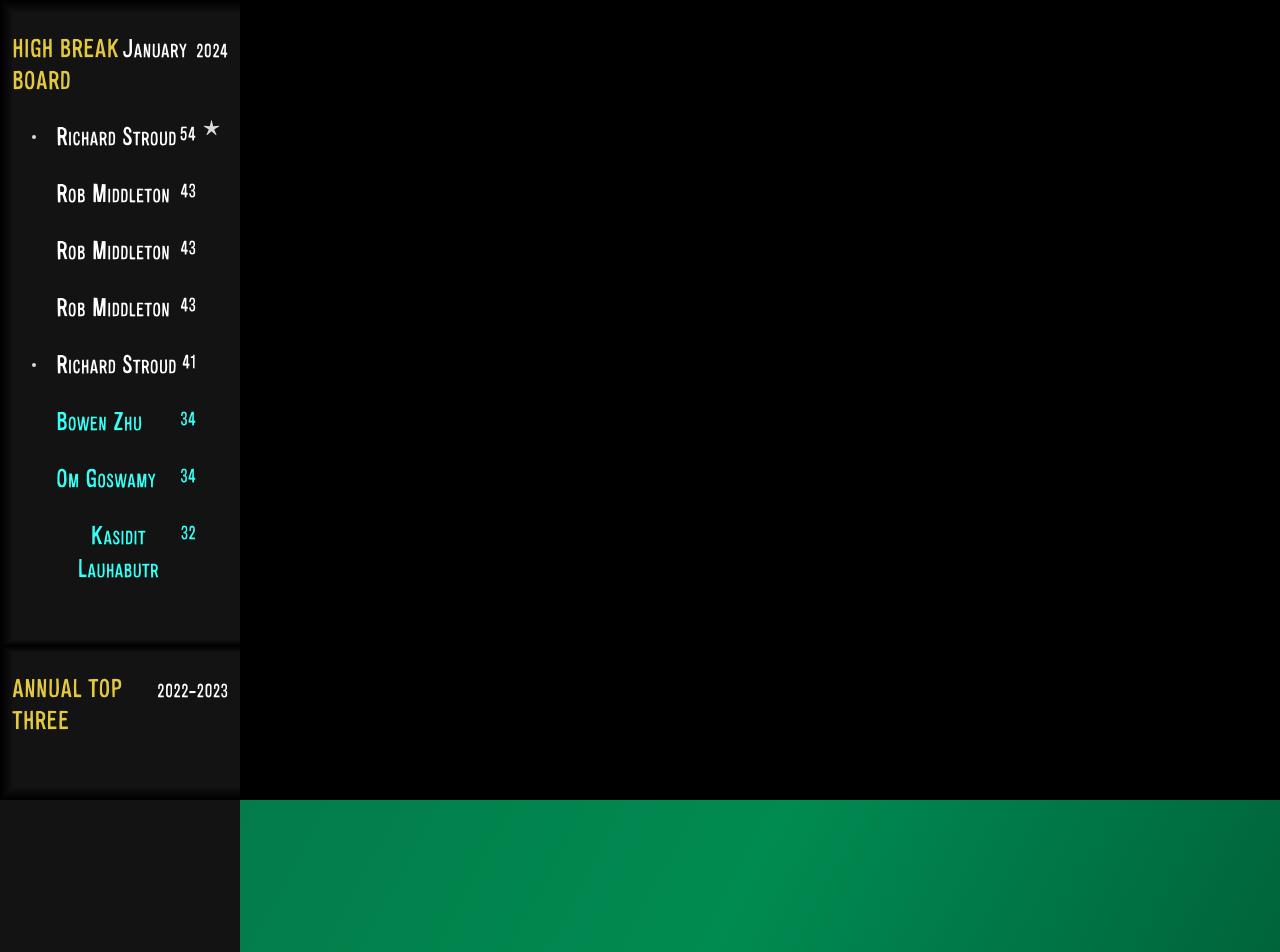
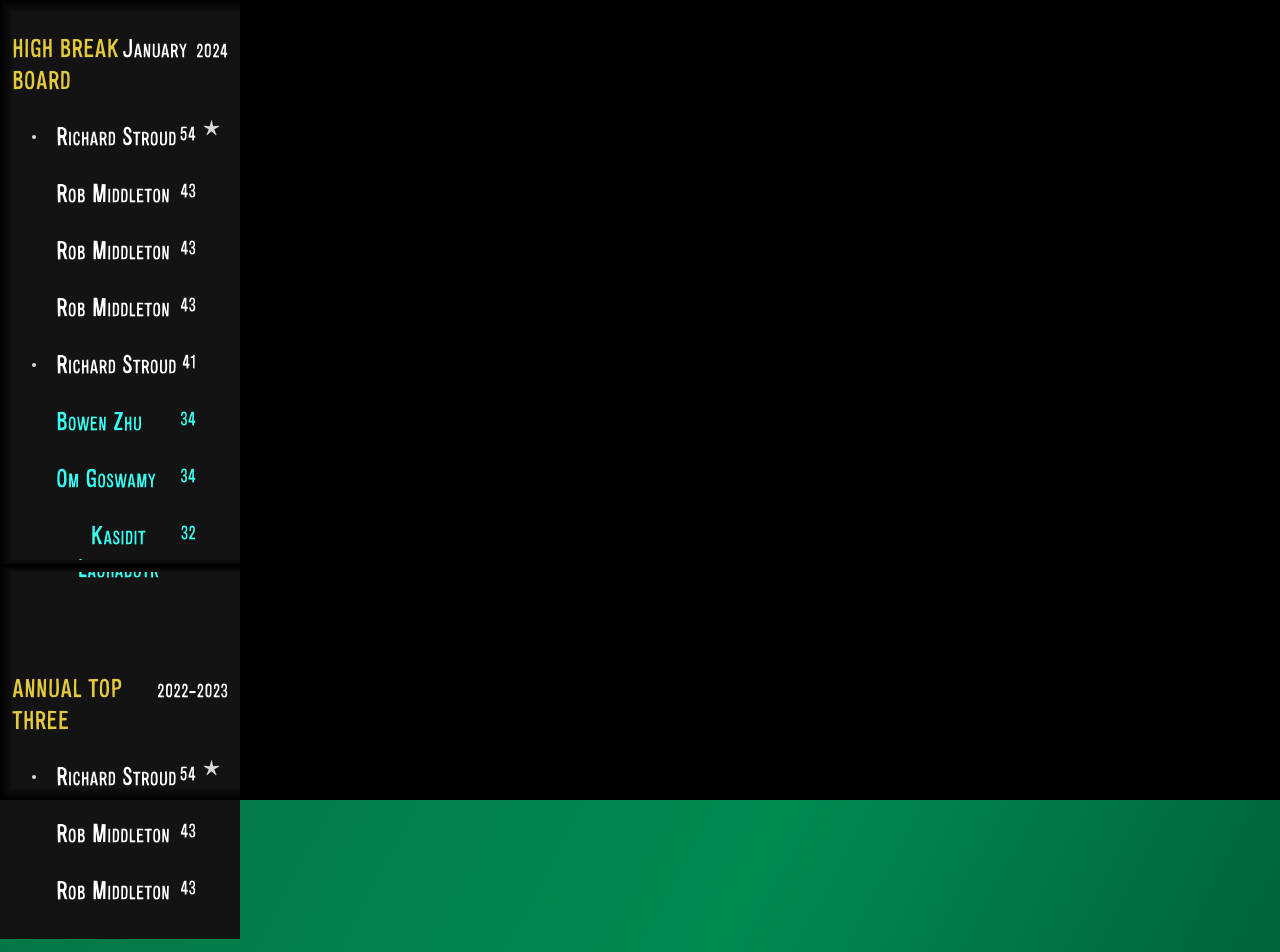
Before and after one commit to invisi-splat/icsnookerpool, a SvelteKit app: page /board in a window 1280 px wide. Shown: the top 952 px of the page. Built offline with nearby package versions, Linux system fonts and the light colour scheme.

Commit message:
Refactor; implement basic break board functionality

```diff
--- a/src/routes/board/+page.svelte
+++ b/src/routes/board/+page.svelte
@@ -5,7 +5,7 @@
 	export let data: PageData;
 </script>
 
-<Board breakInfo={data.breakInfo}></Board>
+<Board breakInfo={data.breakInfo} annualBreakInfo={data.annualBreakInfo}></Board>
 
 <style>
     :global(body) {
--- a/src/routes/board/board.svelte
+++ b/src/routes/board/board.svelte
@@ -1,31 +1,26 @@
 <script lang="ts">
-    import { fade, fly } from "svelte/transition";
     import BoardText from "./boardText.svelte";
-  import BoardBall from "./boardBall.svelte";
+    import BreakList from "./breakList.svelte";
 
-    export let breakInfo: {
+    type BreakInfo = {
         uuid: string;
         name: string;
         break: number;
         submitted: number;
         table: number;
-        breakdown: number[];
+        breakdown?: number[];
         alumnus: boolean;
         verified: boolean;
-    }[];
+    }[]
 
-    const NEW_THRESHOLD: number = 1000 * 60 * 60 * 24
+    export let breakInfo: BreakInfo;
+    export let annualBreakInfo: BreakInfo;
+
     let showAll = false
-    let showDetailed: Boolean[] = []
-
-    function getDate(sinceEpoch: number): string {
-        let date = new Date(sinceEpoch)
-        return `${date.getDate()}/${date.getMonth() + 1}/${date.getFullYear().toString().substring(2)}`
-    }
 </script>
 
 <div class="h-dvh font-board bg-black">
-    <div class="lg:w-60 lg:h-4/5 h-3/4 overflow-scroll">
+    <div class="lg:w-60 lg:h-4/5 h-[70%] overflow-scroll">
         <div class="bg-[url('/images/peg.png')] bg-[size:1%] bg-repeat w-full min-h-[100%] p-3"> <!-- edit the min-h percentage to edit the buffer -->
             <div class="mt-5 flex justify-evenly items-baseline">
                 <h1 class="text-2xl text-high-break-yellow">HIGH BREAK BOARD</h1>
@@ -47,51 +42,23 @@
                 <svg class="absolute right-2" xmlns="http://www.w3.org/2000/svg" width="17" height="16" viewBox="0 0 17 16" fill="none">
                     <path d="M8.11042 0.67309C8.20644 0.260708 8.79356 0.260709 8.88958 0.673092L10.0966 5.85693C10.1417 6.05058 10.3222 6.18172 10.5203 6.16476L15.8234 5.71084C16.2453 5.67473 16.4267 6.23311 16.0642 6.45186L11.5071 9.20173C11.3369 9.30446 11.2679 9.51664 11.3453 9.69981L13.4157 14.6031C13.5804 14.9932 13.1054 15.3383 12.7854 15.0611L8.76186 11.5768C8.61155 11.4466 8.38845 11.4466 8.23814 11.5768L4.21463 15.0611C3.89456 15.3383 3.41957 14.9932 3.58428 14.6031L5.65474 9.69981C5.73209 9.51664 5.66315 9.30446 5.4929 9.20173L0.935781 6.45186C0.573254 6.23311 0.754682 5.67473 1.17655 5.71084L6.47968 6.16476C6.67779 6.18172 6.85828 6.05058 6.90337 5.85693L8.11042 0.67309Z" fill="#D9D9D9"/>
                 </svg>
-                {#each breakInfo as sBreak, index}
-                    {#if sBreak.verified || showAll}
-                        <button type="button" class="flex justify-between {showDetailed[index - 1] ? 'mt-2' : 'mt-6'} w-full {!sBreak.verified ? 'text-unverified-grey' : Date.now() - sBreak.submitted < NEW_THRESHOLD ? 'text-new-break-blue' : '' }" transition:fade on:click={() => {showDetailed[index] = !showDetailed[index]}}>
-                            <div class="flex items-center">
-                                {#if sBreak.alumnus}
-                                <div class="inline-block w-1 h-1 rounded-full bg-almost-white mx-5"></div>
-                                {:else}
-                                <div class="inline-block w-1 h-1 mx-5"></div>
-                                {/if}
-                                <span>
-                                    <BoardText text={sBreak.name}></BoardText>
-                                </span>
-                            </div>
-                            <div class="mr-8">
-                                <span class="text-lg">
-                                    {sBreak.break}
-                                </span>
-                            </div>
-                        </button>
-                        {#if showDetailed[index]}
-                        <div class="text-[#9E9E9E] flex flex-col items-center mx-5">
-                            <div>
-                                <BoardText text="Submitted {getDate(sBreak.submitted)} on Table {sBreak.table}, {sBreak.breakdown ? sBreak.breakdown.length : "?"} balls"></BoardText>
-                            </div>
-                            <div class="flex flex-wrap gap-1.5 mt-2 w-4/5">
-                                {#if sBreak.breakdown}
-                                    {#each sBreak.breakdown as ballValue}
-                                        <BoardBall value={ballValue}></BoardBall>
-                                    {/each}
-                                {:else}
-                                    <BoardBall value={0}></BoardBall>
-                                {/if}
-                            </div>
-                        </div>
-                        {/if}
-                    {/if}
-                {/each}
+                <BreakList breakInfo={breakInfo} showAll={showAll}></BreakList>
             </div>
         </div>
     </div>
-    <div class="middle-bracket fixed top-3/4 lg:top-[80%] w-screen h-3 mix-blend-darken"></div>
-    <div class="bg-[url('/images/peg.png')] bg-[size:1%] bg-repeat w-full h-1/4 lg:w-60 lg:h-4/5 font-board p-3">
-        <div class="mt-5 flex justify-evenly items-baseline">
-            <h1 class="text-2xl text-high-break-yellow">ANNUAL TOP THREE</h1>
-            <pre class="font-board text-lg">2022-2023</pre>
+    <div class="middle-bracket fixed top-[70%] lg:top-[70%] w-screen h-3 mix-blend-darken"></div>
+    <div class="lg:w-60 lg:h-4/5 h-[30%] overflow-scroll">
+        <div class="bg-[url('/images/peg.png')] bg-[size:1%] bg-repeat min-h-[30%] w-full lg:w-60 p-3">
+            <div class="mt-5 flex justify-evenly items-baseline">
+                <h1 class="text-2xl text-high-break-yellow">ANNUAL TOP THREE</h1>
+                <pre class="font-board text-lg">2022-2023</pre>
+            </div>
+            <div class="my-5 relative">
+                <svg class="absolute right-2" xmlns="http://www.w3.org/2000/svg" width="17" height="16" viewBox="0 0 17 16" fill="none">
+                    <path d="M8.11042 0.67309C8.20644 0.260708 8.79356 0.260709 8.88958 0.673092L10.0966 5.85693C10.1417 6.05058 10.3222 6.18172 10.5203 6.16476L15.8234 5.71084C16.2453 5.67473 16.4267 6.23311 16.0642 6.45186L11.5071 9.20173C11.3369 9.30446 11.2679 9.51664 11.3453 9.69981L13.4157 14.6031C13.5804 14.9932 13.1054 15.3383 12.7854 15.0611L8.76186 11.5768C8.61155 11.4466 8.38845 11.4466 8.23814 11.5768L4.21463 15.0611C3.89456 15.3383 3.41957 14.9932 3.58428 14.6031L5.65474 9.69981C5.73209 9.51664 5.66315 9.30446 5.4929 9.20173L0.935781 6.45186C0.573254 6.23311 0.754682 5.67473 1.17655 5.71084L6.47968 6.16476C6.67779 6.18172 6.85828 6.05058 6.90337 5.85693L8.11042 0.67309Z" fill="#D9D9D9"/>
+                </svg>
+                <BreakList breakInfo={annualBreakInfo} showAll={showAll}></BreakList>
+            </div>
         </div>
     </div>
 </div>
--- /dev/null
+++ b/src/routes/board/breakList.svelte
@@ -0,0 +1,63 @@
+<script lang="ts">
+    import BoardBall from "./boardBall.svelte";
+    import BoardText from "./boardText.svelte";
+    import { fade } from "svelte/transition";
+
+    export let showAll: Boolean;
+    export let breakInfo: {
+        uuid: string;
+        name: string;
+        break: number;
+        submitted: number;
+        table: number;
+        breakdown?: number[];
+        alumnus: boolean;
+        verified: boolean;
+    }[];
+
+    const NEW_THRESHOLD: number = 1000 * 60 * 60 * 24
+    let showDetailedBreak: Boolean[] = []
+
+    function getDate(sinceEpoch: number): string {
+        let date = new Date(sinceEpoch)
+        return `${date.getDate()}/${date.getMonth() + 1}/${date.getFullYear().toString().substring(2)}`
+    }
+</script>
+
+{#each breakInfo as sBreak, index}
+    {#if sBreak.verified || showAll}
+        <button type="button" class="flex justify-between {showDetailedBreak[index - 1] ? 'mt-2' : 'mt-6'} w-full {!sBreak.verified ? 'text-unverified-grey' : Date.now() - sBreak.submitted < NEW_THRESHOLD ? 'text-new-break-blue' : '' }" transition:fade on:click={() => {showDetailedBreak[index] = !showDetailedBreak[index]}}>
+            <div class="flex items-center">
+                {#if sBreak.alumnus}
+                <div class="inline-block w-1 h-1 rounded-full bg-almost-white mx-5"></div>
+                {:else}
+                <div class="inline-block w-1 h-1 mx-5"></div>
+                {/if}
+                <span>
+                    <BoardText text={sBreak.name}></BoardText>
+                </span>
+            </div>
+            <div class="mr-8">
+                <span class="text-lg">
+                    {sBreak.break}
+                </span>
+            </div>
+        </button>
+        {#if showDetailedBreak[index]}
+        <div class="text-[#9E9E9E] flex flex-col items-center mx-5">
+            <div>
+                <BoardText text="Submitted {getDate(sBreak.submitted)} on Table {sBreak.table}, {sBreak.breakdown ? sBreak.breakdown.length : "?"} balls"></BoardText>
+            </div>
+            <div class="flex flex-wrap gap-1.5 mt-2 w-4/5">
+                {#if sBreak.breakdown}
+                    {#each sBreak.breakdown as ballValue}
+                        <BoardBall value={ballValue}></BoardBall>
+                    {/each}
+                {:else}
+                    <BoardBall value={0}></BoardBall>
+                {/if}
+            </div>
+        </div>
+        {/if}
+    {/if}
+{/each}
```
Also changed, not shown: src/routes/board/entry.svelte (added).
